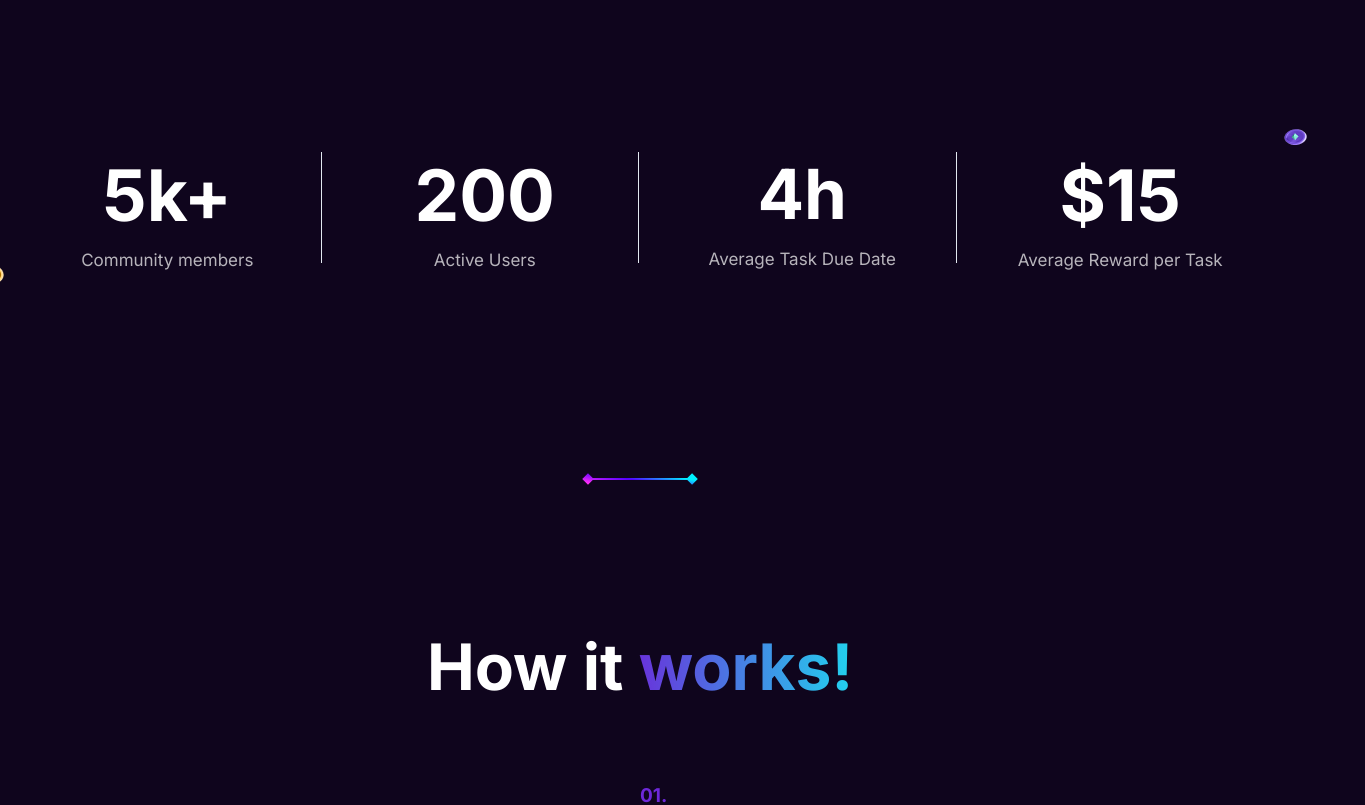
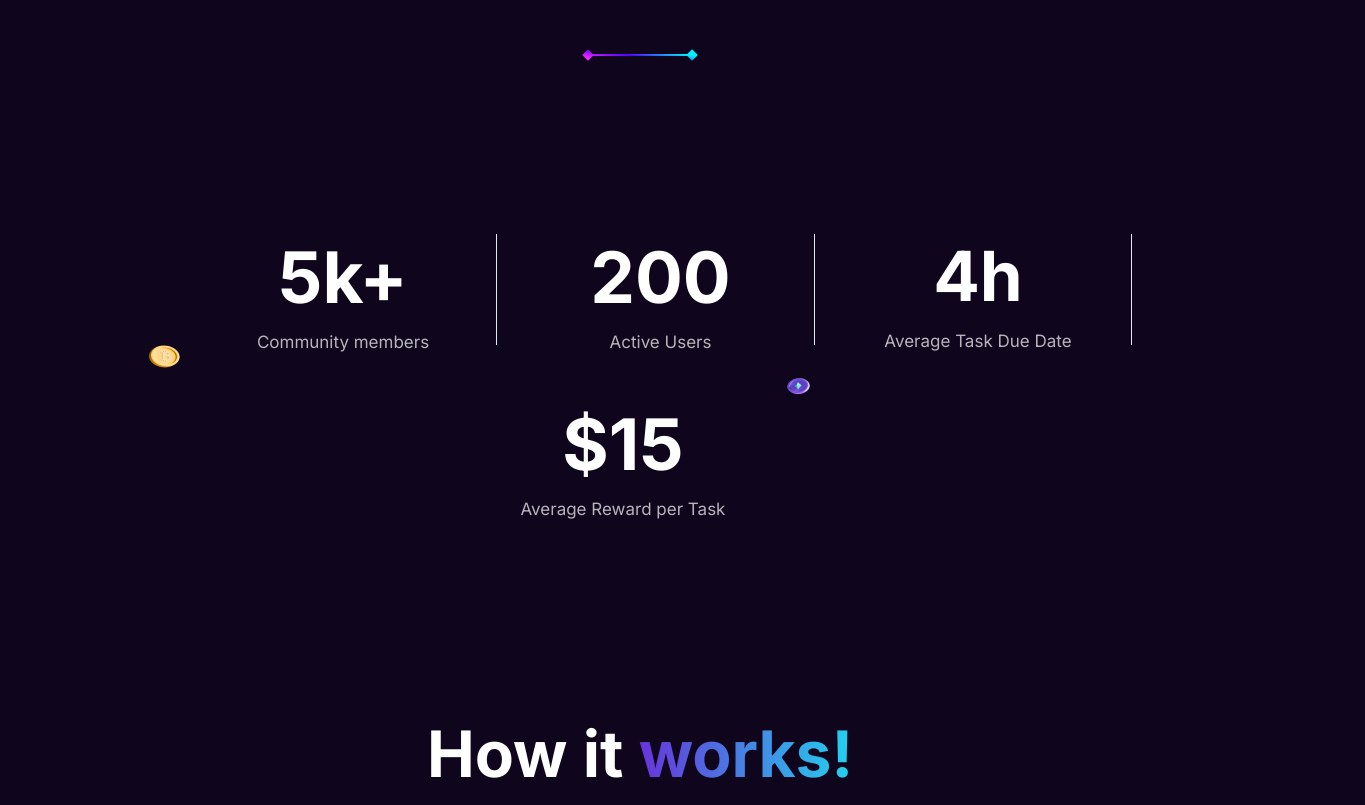
Before and after one commit to w3b3d3v/web3task-lp, a Next.js app: page / in a window 1280 px wide. Shown: the part 2140-2945 px from the top of the page, 1365 px wide, since content can reach past the window. Built offline with nearby package versions, Linux system fonts and the light colour scheme.

Commit message:
fix: adjust the position of card-metrics above How It Works

```diff
--- a/src/components/03-organisms/ChooseUs.tsx
+++ b/src/components/03-organisms/ChooseUs.tsx
@@ -29,9 +29,6 @@ export const ChooseUs = () => {
 				<div className="div flex justify-center xl:h-[587px]">
 					<CardsChooseUs />
 				</div>
-				<div className="flex ">
-					<CardMetrics />
-				</div>
 			</div>
 			<div
 				className={cn([
@@ -41,6 +38,9 @@ export const ChooseUs = () => {
 			>
 				<LineSeparatorIcon />
 			</div>
+			<div className="flex items-center justify-center">
+				<CardMetrics />
+			</div>
 		</div>
 	);
 };
```
